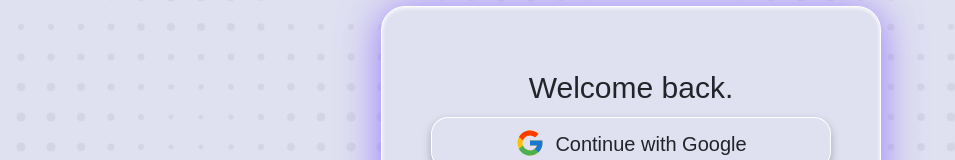
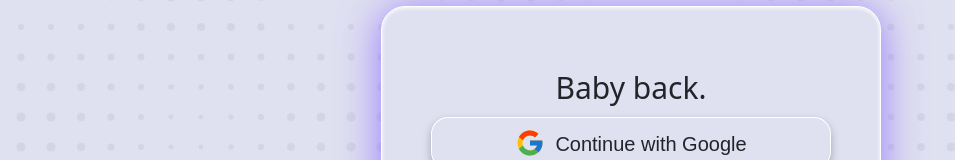
Before and after one commit to petir-be/survey, a React (Vite) app: page /login in a window 1280 px wide. Shown: the part 153-313 px from the top of the page, without its empty margins (9-964 px from the left). Built offline with nearby package versions, Linux system fonts and the light colour scheme; no server answers; a web font is replaced by a local one.

Commit message:
try pushing w/o inv

```diff
--- a/src/pages/Login.jsx
+++ b/src/pages/Login.jsx
@@ -107,8 +107,8 @@ function Login() {
         <div className="flex-1 flex justify-center items-center py-5 sm:py-10">
           <div className="flex justify-center items-center flex-col border border-[#FFFFFF] bg-[#DFE0F0] w-[500px] min-h-[550px] shadow-[inset_0_1px_4px_0px_rgba(255,255,255)] drop-shadow-[0_4px_20px_rgba(132,95,255,0.8)] rounded-3xl gap-4">
             <div className="flex justify-center items-center gap-3 flex-col w-[80%]">
-              <h1 className="font-vagrounded text-3xl text-center">
-                Welcome back.
+              <h1 className="font-baloo text-3xl text-center">
+                Baby back.
               </h1>
               <button
                 onClick={handleGoogleLogin}
```
